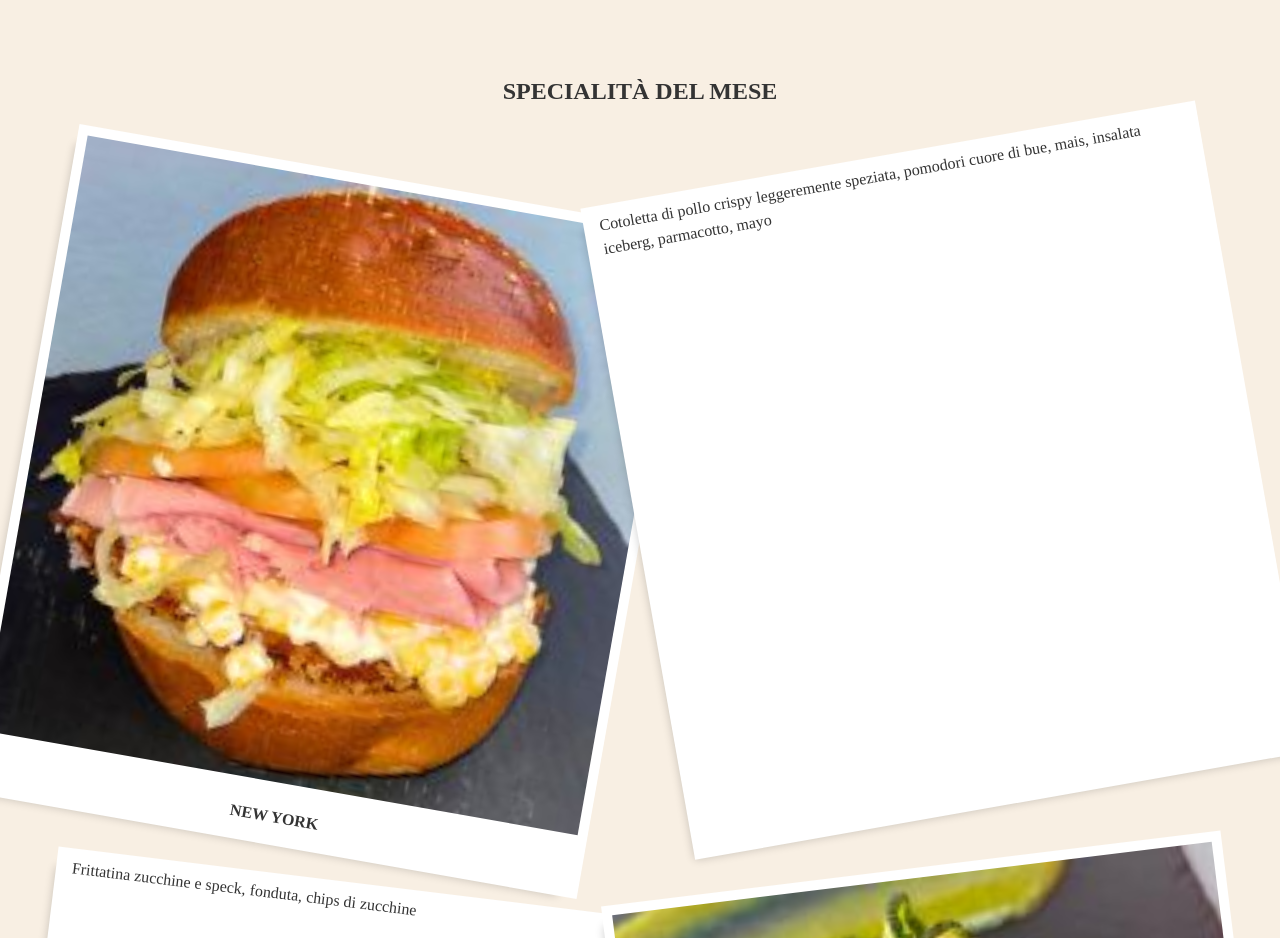
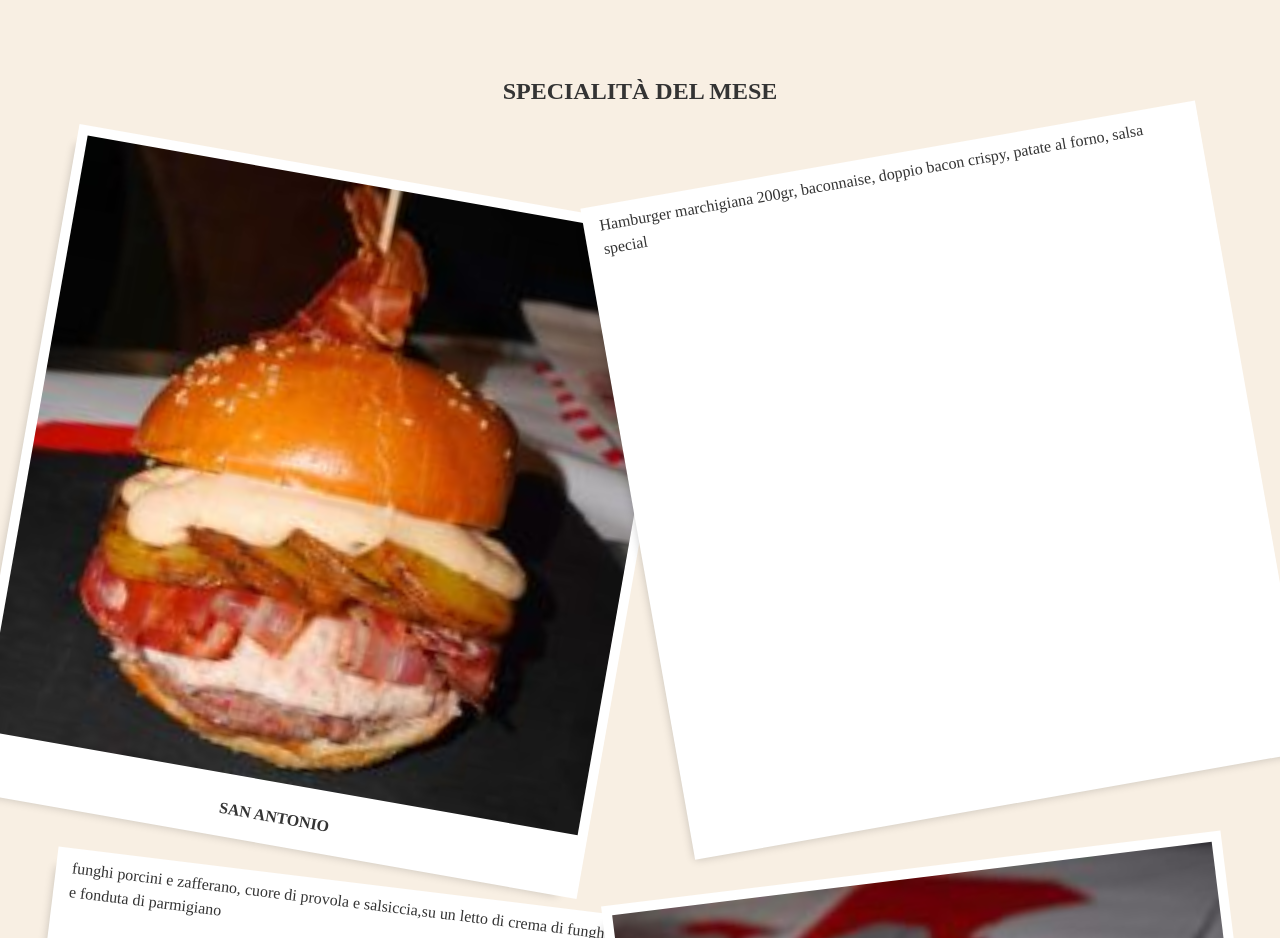
Before and after one commit to FuoriBinario/menu, a React (Create React App) app: page / in a window 1280 px wide. Shown: the part 354-1292 px from the top of the page. Built offline with nearby package versions, Linux system fonts and the light colour scheme.

Commit message:
aggiuntga specialità del mese di ottobre

```diff
--- a/src/Page/Home.tsx
+++ b/src/Page/Home.tsx
@@ -21,7 +21,7 @@ import ImgBirreSpina from "./../Resource/category/birrespina.jpg";
 import ImgBirreBottiglia from "./../Resource/category/birrebottiglia.jpg";
 import ImgDolci from "./../Resource/category/dolci.png";
 
-import PaninoDelMese from "./../Resource/panini/newyork.jpg";
+import PaninoDelMese from "./../Resource/specialita/panino.jpg";
 import FritturaDelMese from "./../Resource/specialita/frittura.jpg";
 
 import ImgStatusMenu from "./../Resource/icon/statusMenu.png";
@@ -52,25 +52,25 @@ function Home() {
             <div className={style.hiro}>
                 <div className={style.meseBox}>
                     <img src={PaninoDelMese} title="panino del mese" alt="foto panino del mese"/>
-                    <p>NEW York</p>
+                    <p>San Antonio</p>
                 </div>
                 <ul>
-                    <li>Cotoletta di pollo crispy leggeremente speziata, </li>
-                    <li>pomodori cuore di bue, </li>
-                    <li>mais, </li>
-                    <li>insalata iceberg, </li>
-                    <li>parmacotto, </li>
-                    <li>mayo </li>
+                    <li>Hamburger marchigiana 200gr, </li>
+                    <li>baconnaise, </li>
+                    <li>doppio bacon crispy, </li>
+                    <li>patate al forno, </li>
+                    <li>salsa special </li>
                 </ul>
 
                 <ul className={style.rotateHiro}>
-                    <li>Frittatina zucchine e speck, </li>
-                    <li>fonduta, </li>
-                    <li>chips di zucchine</li>
+                    <li>funghi porcini e zafferano, </li>
+                    <li>cuore di provola e salsiccia,</li>
+                    <li>su un letto di crema di funghi porcini e fonduta di parmigiano</li>
+
                 </ul>
                 <div className={style.meseBox +" "+ style.rotateHiro}>
                     <img src={FritturaDelMese} title="frittura del mese" alt="foto frittura del mese"/>
-                    <p>Frittura del mese</p>
+                    <p>Arancinon con salciccia</p>
                 </div>
             </div>
             <h2>Menu</h2>
```
Also changed, not shown: src/Resource/specialita/frittura.jpg, src/Resource/specialita/panino.jpg (added).
